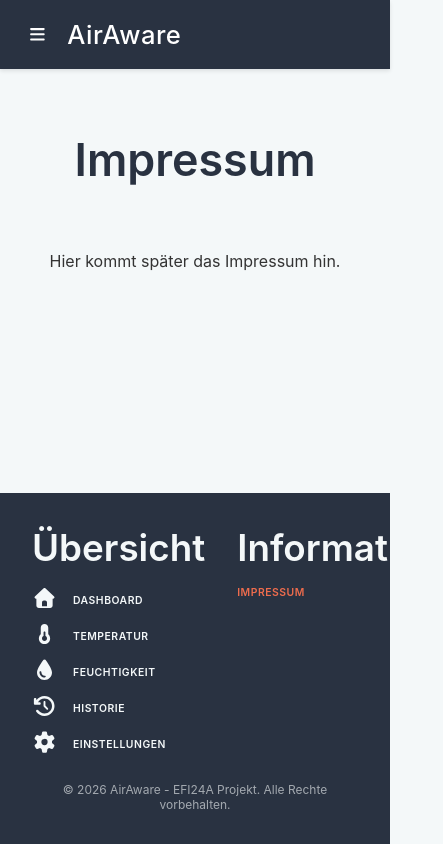
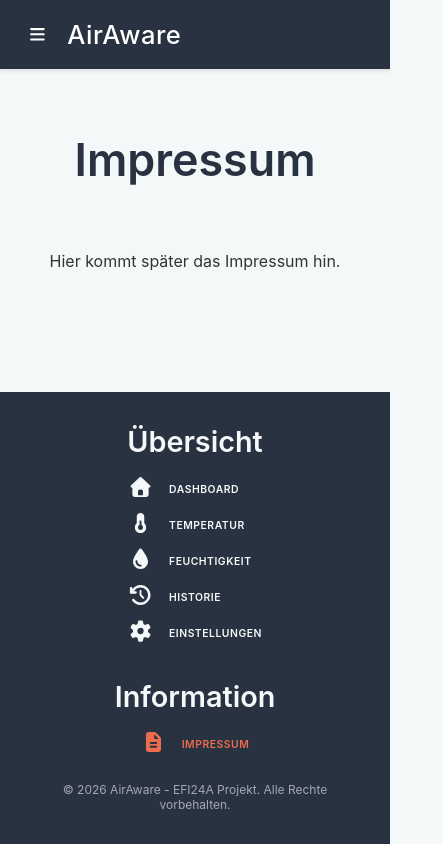
Before and after one commit to crueng/AirAware, a React (Vite) app in the folder frontend/: page /impressum in a window 390 px wide. Shown: the whole page, 443 px wide, since content can reach past the window. Built offline with nearby package versions, Linux system fonts and the light colour scheme; a web font is replaced by a local one.

Commit message:
feat(AIR-23): sync header breakpoint with footer and fix padding

```diff
--- a/frontend/src/components/Footer.css
+++ b/frontend/src/components/Footer.css
@@ -66,3 +66,27 @@
   flex-direction: column;
   gap: 0.5rem;
 }
+
+/* =========================================
+   MOBILE RESPONSIVE LAYOUT (Handys & Tablets)
+   ========================================= */
+
+@media (max-width: 810px) {
+  .top-header {
+    padding: 2rem 1.5rem;
+  }
+
+  .tab-bar__container {
+    grid-template-columns: 1fr;
+    gap: 2rem;
+    text-align: center;
+  }
+
+  .footer-section {
+    align-items: center;
+  }
+
+  .footer-heading {
+    font-size: 1.8rem;
+  }
+}
--- a/frontend/src/components/Footer.tsx
+++ b/frontend/src/components/Footer.tsx
@@ -5,17 +5,22 @@ import {
   faClockRotateLeft,
   faGear,
   faTemperatureHalf,
-  faDroplet
+  faDroplet,
+  faFileLines
 } from '@fortawesome/free-solid-svg-icons';
 import './Footer.css';
 
 const Footer = () => {
-  const navItems = [
+  const overviewItems = [
     { to: "/", icon: faHouse, label: "Dashboard" },
     { to: "/temperature", icon: faTemperatureHalf, label: "Temperatur" },
     { to: "/humidity", icon: faDroplet, label: "Feuchtigkeit" },
     { to: "/history", icon: faClockRotateLeft, label: "Historie" },
     { to: "/settings", icon: faGear, label: "Einstellungen" },
+  ];
+
+  const infoItems = [
+    { to: "/impressum", icon: faFileLines, label: "Impressum" },
   ];
 
   return (
@@ -24,7 +29,7 @@ const Footer = () => {
         <div className="footer-section">
           <h3 className="footer-heading">Übersicht</h3>
           <div className="footer-links">
-            {navItems.map((item) => (
+            {overviewItems.map((item) => (
               <NavLink
                 key={item.to}
                 to={item.to}
@@ -42,12 +47,18 @@ const Footer = () => {
         <div className="footer-section">
           <h3 className="footer-heading">Information</h3>
           <div className="footer-links">
-            <NavLink
-              to="/impressum"
-              className={({ isActive }) => isActive ? "tab-item tab-item--active" : "tab-item"}
-            >
-              <span className="tab-item__label">Impressum</span>
-            </NavLink>
+            {infoItems.map((item) => (
+              <NavLink
+                key={item.to}
+                to={item.to}
+                className={({ isActive }) => isActive ? "tab-item tab-item--active" : "tab-item"}
+              >
+                <div className="tab-item__icon-wrapper">
+                  <FontAwesomeIcon icon={item.icon} />
+                </div>
+                <span className="tab-item__label">{item.label}</span>
+              </NavLink>
+            ))}
           </div>
         </div>
       </div>
--- a/frontend/src/components/Header.css
+++ b/frontend/src/components/Header.css
@@ -54,7 +54,6 @@
   opacity: 0.8;
   transition: opacity 0.2s, border-color 0.2s;
   padding-bottom: 0.2rem;
-  border-bottom: 2px solid transparent;
 }
 
 .desktop-nav a:hover {
@@ -72,7 +71,7 @@
    MOBILE RESPONSIVE LAYOUT (Handys & Tablets)
    ========================================= */
 
-@media (max-width: 768px) {
+@media (max-width: 810px) {
   .top-header {
     padding: 1.2rem 1.5rem;
   }
@@ -107,5 +106,6 @@
     display: block;
     width: 100%;
     font-size: 1.2rem;
+    border-bottom: none;
   }
 }
```
